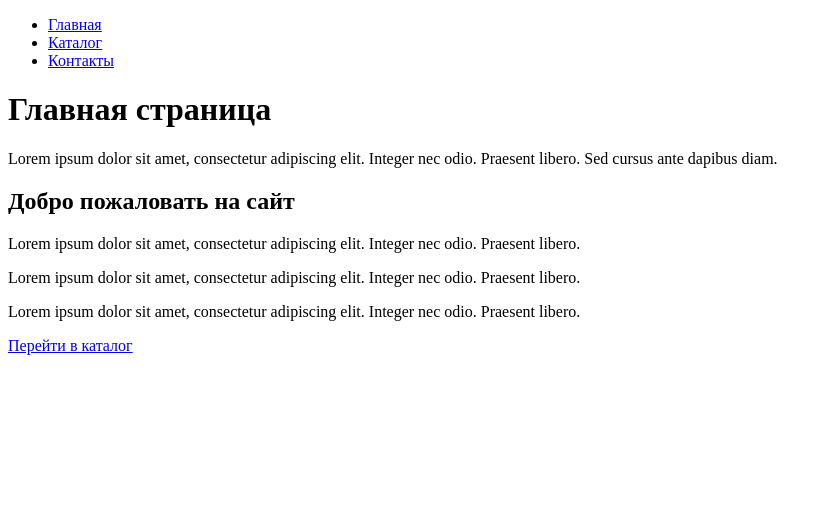
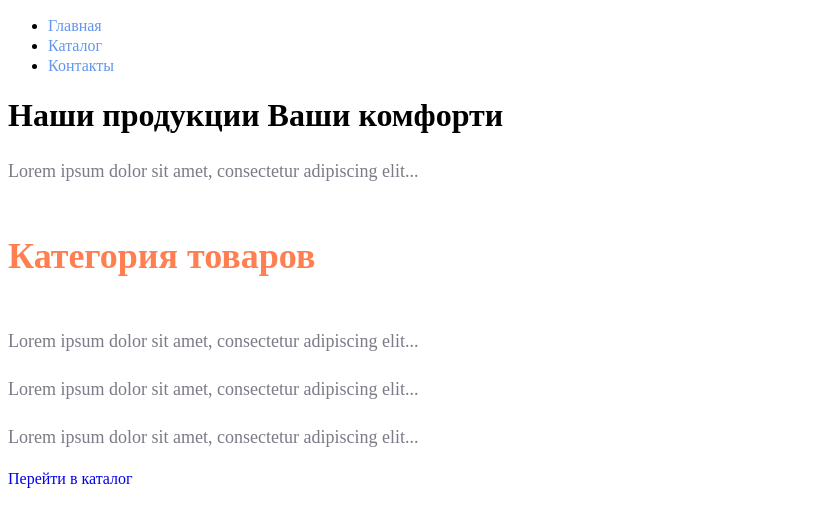
Before and after one commit to doniyorjumaniyazov/F_HTML, a plain HTML site: page index.html in a window 1280 px wide. Shown: the whole page, without its empty margins (0-832 px from the left). Drawn offline with Linux system fonts and the light colour scheme.

Commit message:
сделанно и отправленно 2 ой ДЗ

```diff
--- a/index.html
+++ b/index.html
@@ -4,32 +4,36 @@
     <meta charset="UTF-8">
     <meta name="viewport" content="width=device-width, initial-scale=1.0">
     <title>Главная страница</title>
+    <link rel="stylesheet" href="style.css">
 </head>
 <body>
     <!-- Меню сайта -->
-    <nav>
+       <nav>
         <ul>
-            <li><a href="index.html">Главная</a></li>
-            <li><a href="catalog/catalog.html">Каталог</a></li>
-            <li><a href="contacts.html">Контакты</a></li>
+            <li><a href="../index.html" class="menu-link">Главная</a></li>
+            <li><a href="catalog/catalog.html" class="menu-link">Каталог</a></li>
+            <li><a href="contacts.html" class="menu-link">Контакты</a></li>
         </ul>
     </nav>
 
+
     <!-- Заголовок Главной страницы -->
-    <h1>Главная страница</h1>
+    <h1>Наши продукции Ваши комфорти</h1>
 
     <!-- Параграф с текстом Lorem -->
-    <p>Lorem ipsum dolor sit amet, consectetur adipiscing elit. Integer nec odio. Praesent libero. Sed cursus ante dapibus diam.</p>
+    <p class="paragraph">Lorem ipsum dolor sit amet, consectetur adipiscing elit...</p>
+
 
     <!-- Подзаголовок -->
-    <h2>Добро пожаловать на сайт</h2>
+    <h2 class="header-h2">Категория товаров</h2>
+
 
     <!-- Дополнительные параграфы с текстом Lorem -->
-    <p>Lorem ipsum dolor sit amet, consectetur adipiscing elit. Integer nec odio. Praesent libero.</p>
-    <p>Lorem ipsum dolor sit amet, consectetur adipiscing elit. Integer nec odio. Praesent libero.</p>
-    <p>Lorem ipsum dolor sit amet, consectetur adipiscing elit. Integer nec odio. Praesent libero.</p>
+    <p class="paragraph">Lorem ipsum dolor sit amet, consectetur adipiscing elit...</p>
+    <p class="paragraph">Lorem ipsum dolor sit amet, consectetur adipiscing elit...</p>
+    <p class="paragraph">Lorem ipsum dolor sit amet, consectetur adipiscing elit...</p>
 
     <!-- Ссылка на каталог -->
-    <a href="catalog/catalog.html">Перейти в каталог</a>
+    <a href="catalog.html">Перейти в каталог</a>
 </body>
 </html>
--- /dev/null
+++ b/style.css
@@ -0,0 +1,46 @@
+a {
+    text-decoration: none;
+}
+
+.menu-link {
+    color: cornflowerblue;
+    font-size: 16px;
+    line-height: 20px;
+}
+
+.header-h1 {
+    color: #222222;
+    font-size: 28px;
+    line-height: 36px;
+    font-weight: bold;
+}
+.paragraph {
+    font-style: normal;
+    font-weight: 300;
+    font-size: 18px;
+    line-height: 30px;
+    color: #7D7987;
+}
+.header-h2 {
+    color: coral;
+    font-style: normal;
+    font-weight: 700;
+    font-size: 36px;
+    line-height: 80px;
+}
+/* body {
+    display: flex;
+    justify-content: space-between;
+} */
+
+/* Разделим экран на два блока: слева - html файлы, справа - стили */
+/* .left-panel {
+    width: 30%;
+}
+
+.right-panel {
+    width: 30%;
+    padding: 10px;
+    background-color: #f4f4f4;
+    border-left: 2px solid #ddd;
+} */
```
Also changed, not shown: catalog.html (+15 -9 lines).
